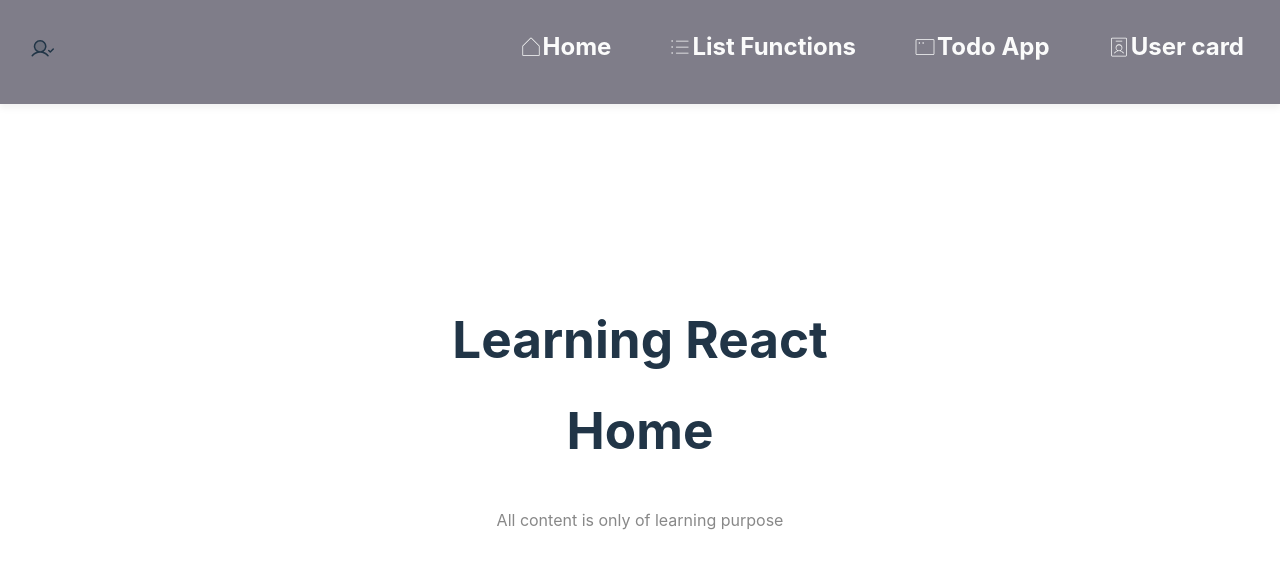
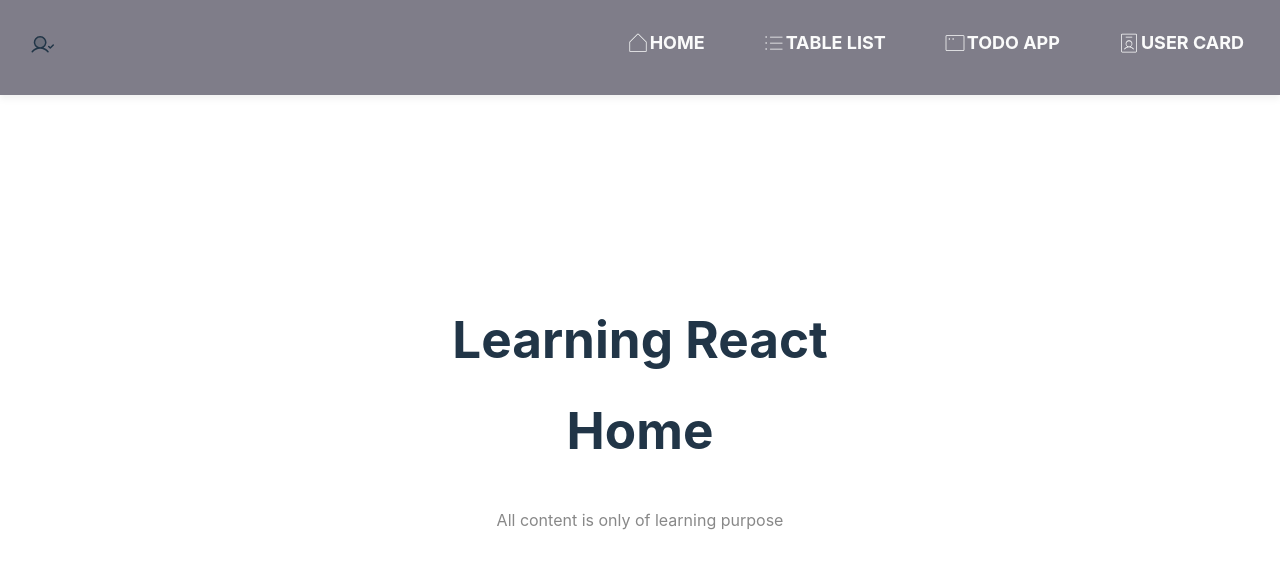
Before and after one commit to ilrojas/react-project, a React (Vite) app: page / in a window 1280 px wide. Shown: the top 568 px of the page. Built offline with nearby package versions, Linux system fonts and the light colour scheme; no server answers.

Commit message:
fetchin para la user card

```diff
--- a/src/App.css
+++ b/src/App.css
@@ -63,15 +63,20 @@ header{
     padding: 0.5rem 1rem;
     font-weight: bold;
     position: relative; /* Necesario para posicionar el ::after */
-    transition: color 0.3s ease;
+    transition: color 0.3s ease, transform 0.3s ease;
     span{
-      font-size: x-large;
+      font-size: large;
+    }
+  }
+  @media screen and (max-width: 764px){
+    li .itemsLinks span{
+      display: none;
     }
   }
   li .itemsLinks:hover{
     cursor: pointer;
-    color: #a5d6ff; /* Cambia el color en hover */
-    /*transform: scale(1.1);*/
+    filter: drop-shadow(0px 0px 15px rgba(10, 99, 201, 0.981));
+    transform: scale(1.1);
   }
 
   li .itemsLinks::after {
@@ -89,6 +94,7 @@ header{
   li .itemsLinks:hover::after {
       width: 100%; /* Expande la línea en hover */
       left: 50%; /* Mueve la línea hacia la izquierda para cubrir todo el ancho */
+      filter: drop-shadow(0px 0px 5px rgba(10, 99, 201, 0.716));
   }
 
 
--- a/src/App.tsx
+++ b/src/App.tsx
@@ -7,6 +7,7 @@ import { TodoApp } from './components/TodoApp'
 import { PiWarningCircleDuotone, PiAppWindowThin, PiHouseSimpleThin, PiIdentificationBadgeThin, PiListBulletsThin, PiUserCheckDuotone,PiSortDescendingLight } from 'react-icons/pi'
 import { MdOutlineDeleteSweep } from "react-icons/md";
 import {User} from './types'
+import { ItemNav } from './components/ItemNav'
 
 
 import { useState, useEffect, useRef } from 'react'
@@ -39,7 +40,9 @@ function App() {
 
 		return () => abortController.abort(); // Abortar la solicitud si el componente se desmonta
 	  }, []);
-	  console.log({data,error,loading})
+	  //console.log({data,error,loading})
+
+
 
 
 	const [orderedByCountry, setOrderedByCountry] = useState(false)
@@ -79,30 +82,10 @@ function App() {
 			</div>
 			<nav className='nav'>
 				<ul>
-					<li>
-						<Link className='itemsLinks' to='/'>
-						<PiHouseSimpleThin/>
-						<span>Home</span>
-						</Link>
-					</li>
-					<li>
-						<Link className='itemsLinks' to='/list-functions'>
-						<PiListBulletsThin/>
-						<span>List Functions</span>
-						</Link>
-					</li>
-					<li>
-						<Link className='itemsLinks' to='/todo-app'>
-						<PiAppWindowThin/>
-						<span>Todo App</span>
-						</Link>
-					</li>
-					<li>
-						<Link className='itemsLinks' to='/user-card'>
-						<PiIdentificationBadgeThin/>
-						<span>User card</span>
-						</Link>
-					</li>
+					<ItemNav title="HOME" path='/' reactIcon={PiHouseSimpleThin}/>
+					<ItemNav title="TABLE LIST" path='/table-list' reactIcon={PiListBulletsThin}/>
+					<ItemNav title="TODO APP" path='/todo-app' reactIcon={PiAppWindowThin}/>
+					<ItemNav title="USER CARD" path='/user-card' reactIcon={PiIdentificationBadgeThin}/>
 				</ul>
 			</nav>
 		</header>
@@ -114,13 +97,13 @@ function App() {
 				<Routes>
 				<Route path='/' element={<Home/>}/>
 				<Route
-					path='/list-functions'
+					path='/table-list'
 					element={
 						<>
 							<h1>List of users</h1>
 							<div className='headerT'>
 								<div className='filter'>
-									<span>Filter </span><input type='text' onChange={inputFilter} placeholder="Filtrar por nombre..."></input>
+									<span>Filter </span><input type='text' onChange={inputFilter} placeholder="Filter by name..."></input>
 								</div>
 								<div>
 									<button onClick={sortByCountry}>{orderedByCountry?<MdOutlineDeleteSweep />:<PiSortDescendingLight />}</button>
--- /dev/null
+++ b/src/components/ItemNav.tsx
@@ -0,0 +1,21 @@
+import React from 'react';
+import { Link } from "react-router-dom"
+
+interface ItemNavProps{
+    title:string;
+    path:string;
+    reactIcon:React.ElementType
+}
+
+export const ItemNav: React.FC<ItemNavProps> = ({title,path,reactIcon:Icon}) => {
+  return (
+    <>
+        <li>
+			<Link className='itemsLinks' to={path}>
+			<Icon/>
+			<span>{title}</span>
+			</Link>
+		</li>
+    </>
+  )
+}
--- a/src/components/UserCard.tsx
+++ b/src/components/UserCard.tsx
@@ -1,9 +1,16 @@
+import { useFetch } from "../useFetch"
 
 export const UserCard = () => {
+
+   const {data, error, loading, original} = useFetch('https://randomuser.me/api')
+   console.log(data[0].picture.large)
   return (
     <>
     <h1>UserCard Component</h1>
-    Lorem ipsum dolor, sit amet consectetur adipisicing elit. Corporis minima
+    Lorem ipsum dolor, sit amet consectetur adipisicing elit. Corporis misnima
+    <div>
+      {data[0] && <img src={data[0]?.picture.large}/>}
+    </div>
     </>
 
   )
--- a/src/useFetch.tsx
+++ b/src/useFetch.tsx
@@ -1,21 +1,30 @@
-import { useEffect, useState } from "react"
+import { useEffect, useState, useRef} from "react"
+import {APIResults,User} from './types'
 
 export const useFetch = (url:string) => {
 
-    const [data,setData] = useState(null)
-    const [error, setError] = useState(null)
-    const [loading, setLoading] = useState(false)
-    useEffect(()=>{
-        const abortController = new AbortController()
-        setLoading(true)
-        fetch(url)
-        .then((response)=>response.json())
-        .then((data)=> setData(data.results))
-        .catch((error)=> setError(error))
-        .finally(()=> setLoading(false))
+    const [data,setData] = useState<APIResults[]>([])
+	 const [error, setError] = useState(null)
+	 const [loading, setLoading] = useState(true)
+	 const original = useRef<User[]>([])
 
-        return ()=> abortController.abort()
-    },[url])
-    console.log(data)
-    return {data, error, loading}
+     useEffect(() => {
+		const abortController = new AbortController();
+		setLoading(true)
+		fetch(url, { signal: abortController.signal }) // Pasar la señal al fetch
+		.then((response) => response.json())
+		.then((data) => {
+			setData(data.results)
+			original.current= data.results
+		})
+		.catch((error) => {
+			if (error.name !== 'AbortError') { // Ignorar el error si es causado por el abort
+			  setError(error);
+			}
+		  })
+		  .finally(() => setLoading(false));
+
+		return () => abortController.abort(); // Abortar la solicitud si el componente se desmonta
+	  }, []);
+    return {data, error, loading, original}
 }
```
